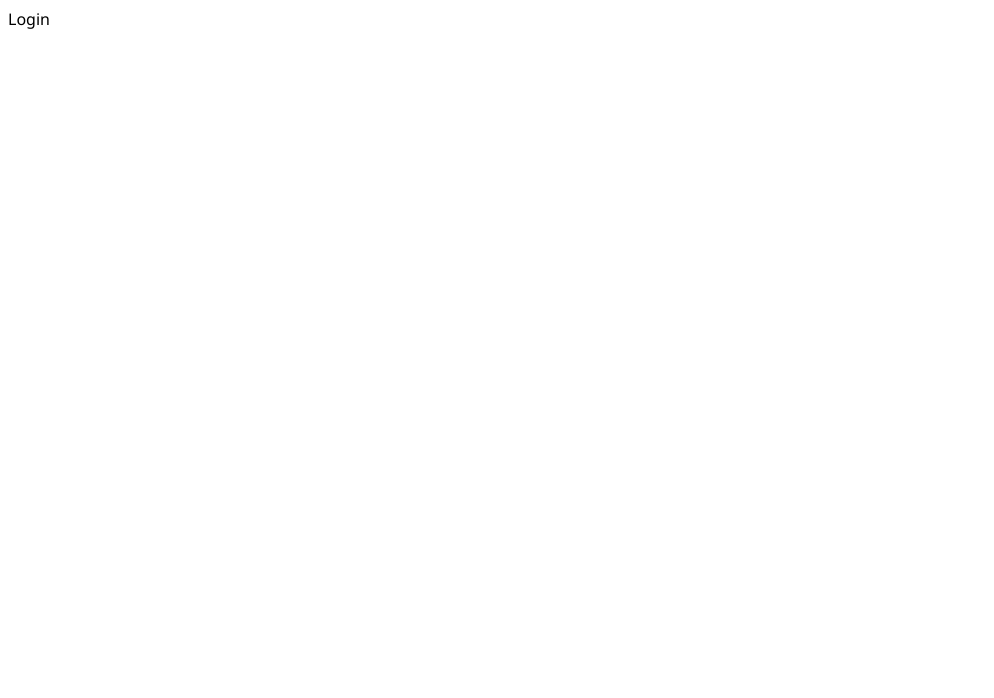
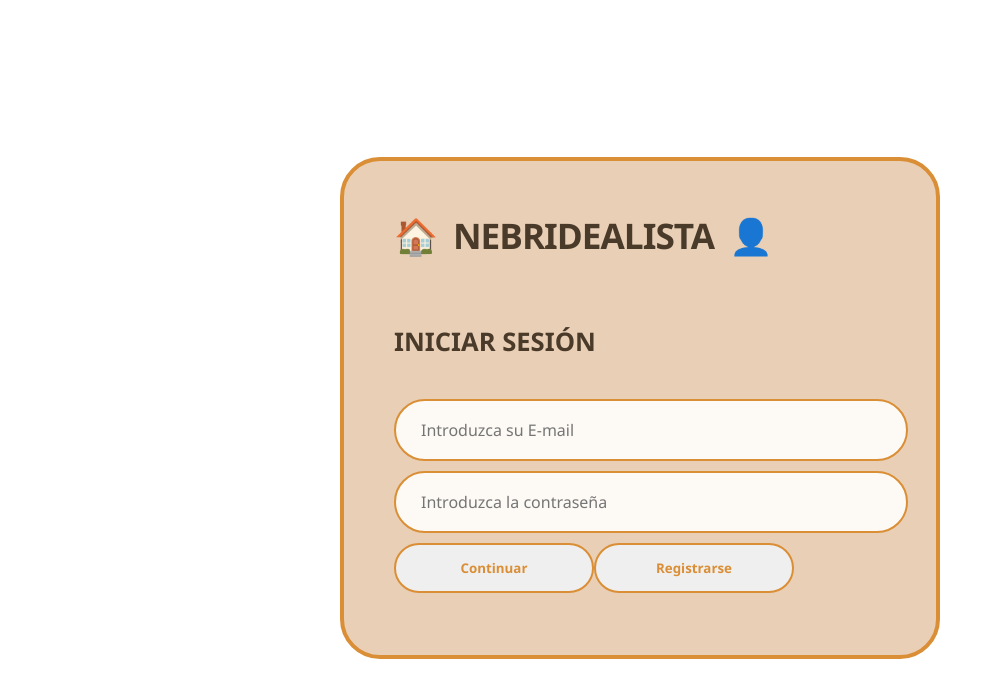
Before and after one commit to Javier-Martin-Marquez/Nebridealista, a React (Vite) app in the folder front/: page /login in a window 1280 px wide. Shown: the top 698 px of the page, without its empty margins (0-994 px from the left). Built offline with nearby package versions, Linux system fonts and the light colour scheme.

Commit message:
Pagina Login

```diff
--- a/front/src/pages/Login/Login.css
+++ b/front/src/pages/Login/Login.css
@@ -0,0 +1,107 @@
+/* 1. Centrado de la caja en la pantalla */
+.login-screen-bg {
+    display: flex;
+    align-items: center;
+    justify-content: center;
+    min-height: 100vh;
+    width: 100%;
+    margin:auto;
+}
+
+/* 2. El lienzo exterior (Aumentado para que quepa todo el aire nuevo) */
+.login-canvas {
+    width: 600px;
+    display: flex;
+    align-items: center;
+    justify-content: center;
+    border-radius: 30px;
+}
+
+/* 3. La caja naranja (Espaciosa y alineada a la izquierda) */
+.login-box-container {
+    background-color: #e9cfb6;
+    border: 4px solid #DA8E35;
+    border-radius: 40px;
+    padding: 50px;             /* Más relleno para que no se vea apretado */
+    width: 88%;
+    height: auto;
+    display: flex;
+    flex-direction: column;
+    align-items: flex-start;  /* Alineación con la casa */
+    gap: 25px;                /* Separación general aumentada */
+}
+
+/* 4. Cabecera en línea */
+.login-header-triple {
+    display: flex;
+    flex-direction: row;
+    align-items: center;
+    gap: 15px;
+    width: 100%;
+    margin-bottom: 40px;      /* Gran separación bajo el logo */
+}
+
+.brand-name {
+    font-size: 2.2rem;
+    font-weight: 900;
+    color: #4a3a2a;
+    text-transform: uppercase;
+    letter-spacing: -1px;
+}
+
+.logo-icon {
+    font-size: 2.2rem;
+}
+
+/* 5. Título Iniciar Sesión */
+.login-box-container h2 {
+    margin: 0 0 15px 0;
+    font-size: 1.6rem;
+    color: #4a3a2a;
+    font-weight: bold;
+}
+
+/* 6. Inputs MUCHO MÁS LARGOS */
+.login-box-container input {
+    width: 100%;
+    max-width: 460px;         /* De 400px a 460px */
+    padding: 18px 25px;       /* Más altos y cómodos */
+    border-radius: 50px;
+    border: 2px solid #DA8E35;
+    background-color: #fdfaf5;
+    text-align: left;
+    font-size: 16px;
+    margin-bottom: 10px;      /* Aire entre email y contraseña */
+}
+
+/* 7. Botones de acción (Continuar/Registrar) */
+.login-box-container button:not(.login-btn-contacto) {
+    width: 200px;             /* Un poco más largos para equilibrio */
+    padding: 14px;
+    border-radius: 50px;
+    border: 2px solid #DA8E35;
+    color: #DA8E35;
+    font-weight: bold;
+    margin-bottom: 12px;      /* Separación entre botones */
+    cursor: pointer;
+    transition: 0.3s;
+}
+
+.login-box-container button:not(.login-btn-contacto):hover {
+    background-color: #DA8E35;
+    color: white;
+}
+
+/* 8. Botón Contacto: LARGO Y BIEN SEPARADO */
+.login-btn-contacto {
+    width: 100%;
+    max-width: 460px !important;
+    background-color: white !important;
+    color: #DA8E35 !important;
+    border: 2px solid #DA8E35 !important;
+    margin-top: 45px;         /* ESPACIO EXTRA para diferenciarlo */
+    padding: 18px;
+    font-weight: bold;
+    border-radius: 50px;
+    cursor: pointer;
+}
--- a/front/src/pages/Login/Login.jsx
+++ b/front/src/pages/Login/Login.jsx
@@ -1,9 +1,75 @@
-import React from 'react'
+import React, { useState } from 'react';
+import { useNavigate } from 'react-router-dom';
+import '../Login/Login.css';
 
 function Login() {
+  const [email, setEmail] = useState('');
+  const [password, setPassword] = useState('');
+  const navigate = useNavigate();
+
+  const handleSubmit = (e) => {
+    e.preventDefault();
+    // Simulación de acceso exitoso
+    console.log("Iniciando sesión con:", email);
+    navigate('/home');
+  };
+
   return (
-    <div>Login</div>
-  )
+    <div className="login-screen-bg">
+      {/* El lienzo beige exterior */}
+      <div className="login-canvas">
+
+        {/* LA CAJA: Encapsulamiento total con borde naranja */}
+        <div className="login-box-container">
+
+          {/* ENCABEZADO TRIPLE: Casa | Nombre | Persona */}
+          <div className="login-header-triple">
+            <div className="logo-icon">🏠</div>
+            <h1 className="brand-name">NEBRIDEALISTA</h1>
+            <div className="logo-icon">👤</div>
+          </div>
+
+          <h2 className="login-section-title">INICIAR SESIÓN</h2>
+
+          {/* Formulario funcional */}
+          <form onSubmit={handleSubmit} className="login-form">
+
+            <input
+              type="email"
+              placeholder="Introduzca su E-mail"
+              className="login-input"
+              value={email}
+              onChange={(e) => setEmail(e.target.value)}
+              required
+            />
+
+            <input
+              type="password"
+              placeholder="Introduzca la contraseña"
+              className="login-input"
+              value={password}
+              onChange={(e) => setPassword(e.target.value)}
+              required
+            />
+
+            {/* BOTONES: Redondeado suave y alineado a la izquierda */}
+            <button type="submit" className="login-btn">
+              Continuar
+            </button>
+
+            <button
+              type="button"
+              className="login-btn"
+              onClick={() => navigate('/register')}
+            >
+              Registrarse
+            </button>
+
+          </form>
+        </div>
+      </div>
+    </div>
+  );
 }
 
-export default Login
+export default Login;
```
